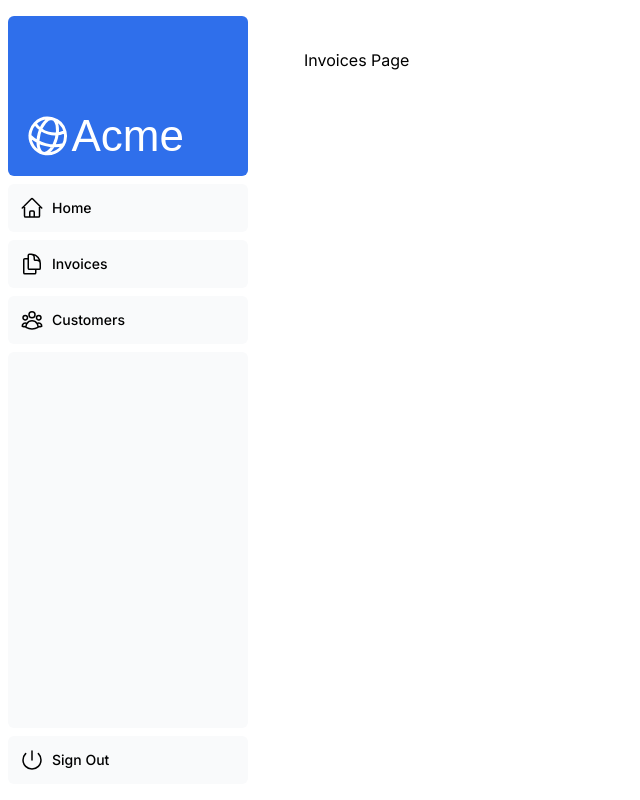
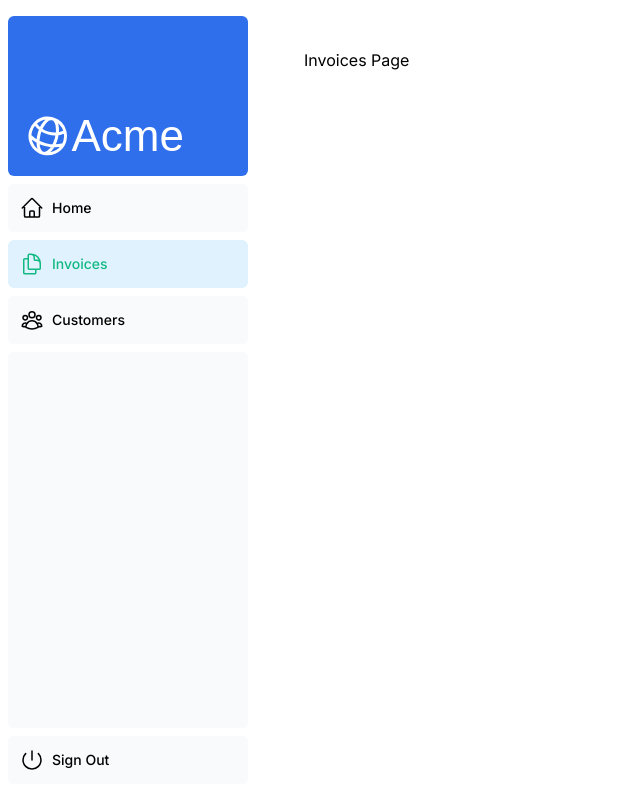
Before and after one commit to ruudvish10/Next.js_Dashboard, a Next.js app: page /dashboard/invoices in a window 1280 px wide. Shown: the whole page, without its empty margins (0-640 px from the left). Built offline with nearby package versions, Linux system fonts and the light colour scheme; a web font is replaced by a local one.

Commit message:
Modified nav-links.tsx

```diff
--- a/app/ui/dashboard/nav-links.tsx
+++ b/app/ui/dashboard/nav-links.tsx
@@ -1,8 +1,13 @@
+"use client";
+
 import {
   UserGroupIcon,
   HomeIcon,
   DocumentDuplicateIcon,
 } from '@heroicons/react/24/outline';
+import Link from "next/link";
+import { usePathname } from 'next/navigation';
+import clsx from 'clsx';
 
 // Map of links to display in the side navigation.
 // Depending on the size of the application, this would be stored in a database.
@@ -17,19 +22,28 @@
 ];
 
 export default function NavLinks() {
+  const pathname = usePathname();
+
   return (
     <>
       {links.map((link) => {
         const LinkIcon = link.icon;
         return (
-          <a
+          <Link
             key={link.name}
             href={link.href}
-            className="flex h-[48px] grow items-center justify-center gap-2 rounded-md bg-gray-50 p-3 text-sm font-medium hover:bg-sky-100 hover:text-blue-600 md:flex-none md:justify-start md:p-2 md:px-3"
+            className={clsx(
+              "flex h-[48px] grow items-center justify-center gap-2 rounded-md bg-gray-50 p-3 text-sm font-medium hover:bg-sky-100 hover:text-blue-600 md:flex-none md:justify-start md:p-2 md:px-3",
+              {
+               "bg-sky-100 text-blue-500": pathname === link.href,
+               "bg-sky-100 text-emerald-500": link.name === "Invoices" && pathname === link.href,
+               "bg-sky-100 text-purple-500" : link.name === "Customers" && pathname === link.href,
+              },
+            )}
           >
             <LinkIcon className="w-6" />
             <p className="hidden md:block">{link.name}</p>
-          </a>
+          </Link>
         );
       })}
     </>
```
